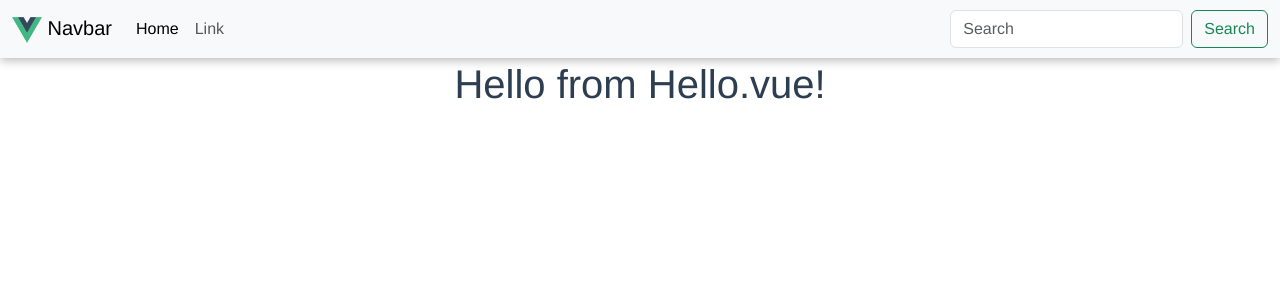
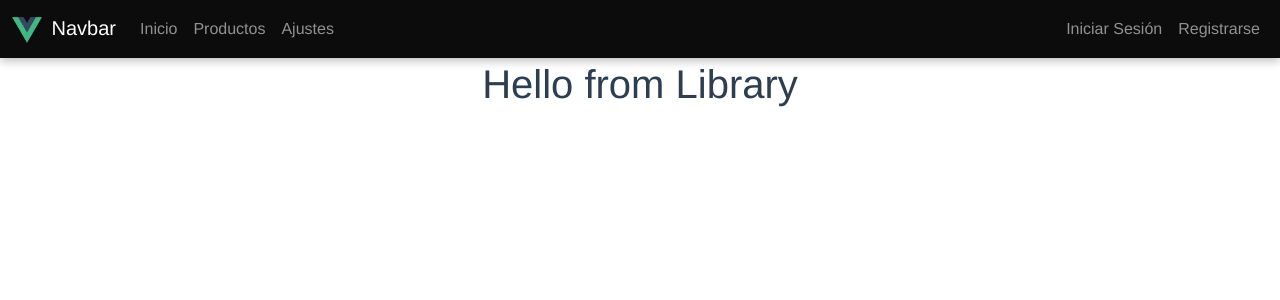
Before and after one commit to Ironjuan911/Parcial2_DesarrolloWeb, a Vue app: page /library in a window 1280 px wide. Shown: the top 300 px of the page. Built offline with nearby package versions, Linux system fonts and the light colour scheme.

Commit message:
End navbar and link works

```diff
--- a/src/App.vue
+++ b/src/App.vue
@@ -1,16 +1,25 @@
 <template>
-  <HelloView/>
+  <div id="app">
+    <RouterView/>
+  </div>
 </template>
 
 <script>
-import HelloView from './view/Hello.vue'
+
+import { RouterView } from 'vue-router'
+//import LibraryView from './view/Library.vue'
 
 export default {
   name: 'App',
+  mounted() {
+    console.log('App mounted.')
+  },
   components: {
-    HelloView
+    //LibraryView,
+    RouterView
   }
 }
+
 </script>
 
 <style>
--- a/src/components/HelloWorld.vue
+++ /dev/null
@@ -1,58 +0,0 @@
-<template>
-  <div class="hello">
-    <h1>{{ msg }}</h1>
-    <p>
-      For a guide and recipes on how to configure / customize this project,<br>
-      check out the
-      <a href="https://cli.vuejs.org" target="_blank" rel="noopener">vue-cli documentation</a>.
-    </p>
-    <h3>Installed CLI Plugins</h3>
-    <ul>
-      <li><a href="https://github.com/vuejs/vue-cli/tree/dev/packages/%40vue/cli-plugin-babel" target="_blank" rel="noopener">babel</a></li>
-      <li><a href="https://github.com/vuejs/vue-cli/tree/dev/packages/%40vue/cli-plugin-eslint" target="_blank" rel="noopener">eslint</a></li>
-    </ul>
-    <h3>Essential Links</h3>
-    <ul>
-      <li><a href="https://vuejs.org" target="_blank" rel="noopener">Core Docs</a></li>
-      <li><a href="https://forum.vuejs.org" target="_blank" rel="noopener">Forum</a></li>
-      <li><a href="https://chat.vuejs.org" target="_blank" rel="noopener">Community Chat</a></li>
-      <li><a href="https://twitter.com/vuejs" target="_blank" rel="noopener">Twitter</a></li>
-      <li><a href="https://news.vuejs.org" target="_blank" rel="noopener">News</a></li>
-    </ul>
-    <h3>Ecosystem</h3>
-    <ul>
-      <li><a href="https://router.vuejs.org" target="_blank" rel="noopener">vue-router</a></li>
-      <li><a href="https://vuex.vuejs.org" target="_blank" rel="noopener">vuex</a></li>
-      <li><a href="https://github.com/vuejs/vue-devtools#vue-devtools" target="_blank" rel="noopener">vue-devtools</a></li>
-      <li><a href="https://vue-loader.vuejs.org" target="_blank" rel="noopener">vue-loader</a></li>
-      <li><a href="https://github.com/vuejs/awesome-vue" target="_blank" rel="noopener">awesome-vue</a></li>
-    </ul>
-  </div>
-</template>
-
-<script>
-export default {
-  name: 'HelloWorld',
-  props: {
-    msg: String
-  }
-}
-</script>
-
-<!-- Add "scoped" attribute to limit CSS to this component only -->
-<style scoped>
-h3 {
-  margin: 40px 0 0;
-}
-ul {
-  list-style-type: none;
-  padding: 0;
-}
-li {
-  display: inline-block;
-  margin: 0 10px;
-}
-a {
-  color: #42b983;
-}
-</style>
--- a/src/components/Navbar.vue
+++ b/src/components/Navbar.vue
@@ -1,23 +1,26 @@
 <template>
-    <nav class="navbar navbar-expand-lg bg-body-tertiary myNavBar">
+
+  <nav class="navbar navbar-expand-lg" style="background-color: #0c0c0c;" data-bs-theme="dark">
     <div class="container-fluid">
       <a class="navbar-brand" href="#">
-        <img src = "../assets/logo.png" class = "me-" alt="" width = "30" height = "30"/>
+        <img src="../assets/logo.png" class="me-1" alt="" width="30" height="30" />
         Navbar
       </a>
-    <button class="navbar-toggler" type="button" data-bs-toggle="collapse" data-bs-target="#navbarSupportedContent" aria-controls="navbarSupportedContent" aria-expanded="false" aria-label="Toggle navigation">
+      <button class="navbar-toggler" type="button" data-bs-toggle="collapse" data-bs-target="#navbarSupportedContent"
+        aria-controls="navbarSupportedContent" aria-expanded="false" aria-label="Toggle navigation">
         <span class="navbar-toggler-icon">
 
         </span>
       </button>
       <div class="collapse navbar-collapse" id="navbarSupportedContent">
-      <ul class="navbar-nav me-auto mb-2 mb-lg-0">
-        <li class="nav-item">
-          <a class="nav-link active" aria-current="page" href="#">Home</a>
+        <ul class="navbar-nav  me-auto mb-2 mb-lg-0">
+
+
+          <li v-for="(element, index) in navElements" :key="index" class="nav-item">
+            <router-link class="nav-link" :to="element.href">{{ element.text }}</router-link>
           </li>
-        <li class="nav-item">
-          <a class="nav-link" href="#">Link</a>
-        </li>
+
+
           <!-- <li class="nav-item dropdown">
           <a class="nav-link dropdown-toggle" href="#" role="button" data-bs-toggle="dropdown" aria-expanded="false">
             Dropdown
@@ -34,11 +37,29 @@
           <!-- <li class="nav-item">
           <a class="nav-link disabled" aria-disabled="true">Disabled</a>
         </li> -->
+
+
+          <!-- Separacion del navbar -->
+          <div class="me-auto"></div>
+
+
+
+
         </ul>
-      <form class="d-flex" role="search">
-        <input class="form-control me-2" type="search" placeholder="Search" aria-label="Search"/>
-        <button class="btn btn-outline-success" type="submit">Search</button>
-      </form>
+
+        <ul class="navbar-nav mb-2 mb-lg-0">
+          <template v-if="!isLoggedIn">
+            <li v-for="element in loginElements" :key="element.href" :class="'nav-item'">
+              <a class="nav-link" :href="element.href">{{ element.text }}</a>
+            </li>
+
+          </template>
+        </ul>
+
+
+
+
+
       </div>
     </div>
   </nav>
@@ -47,22 +68,71 @@
 
 <script>
 export default {
-    name: 'AppNavbar'
+  name: 'AppNavbar',
+  data() {
+    return {
+      firstElements: [
+        { text: 'Inicio', href: '/' },
+        { text: 'Productos', href: '/products' },
+      ],
+      sesionElements: [
+        { text: 'Biblioteca', href: '/library' },
+      ],
+
+      lastElements: [
+        { text: 'Ajustes', href: '../pages/settings.html' },
+      ],
+      navElements: [],
+
+      loginElements: [
+        { text: 'Iniciar Sesión', href: '/login' },
+        { text: 'Registrarse', href: '/registration' },
+      ],
+
+      isLoggedIn: false,
+
+      userElements: [
+        { text: 'Iniciar Sesión', href: '../pages/perfil.html', style: "btn btn-outline-primary", },
+        { text: 'Registrarse', href: '../pages/logout.html', style: "btn btn-outline-secondary", },
+      ]
+
 
     }
+  },
+  mounted() {
+    this.navElements = [...this.firstElements];
+    if (localStorage.getItem('usuarioLogueado')) {
+      this.navElements.push(...this.sesionElements);
+    }
+    this.navElements.push(...this.lastElements);
+  },
+  methods: {
+
+  }
+}
+
+
 </script>
 
 <style scoped>
 nav {
-    position:fixed;
+  position: fixed;
   top: 0;
   left: 0;
   width: 100%;
   z-index: 9999;
   box-shadow: 0 2px 10px rgba(0, 0, 0, 0.3);
+
+
 }
 
 
+html {
+    scroll-padding-top: 12% !important;
+}
 
+body {
+    margin-top: 7% !important;
 
+}
 </style>
--- a/src/main.js
+++ b/src/main.js
@@ -1,8 +1,12 @@
 import { createApp } from 'vue'
 import App from './App.vue'
+
+import router from './router/index.js'
 
 import 'bootstrap/dist/css/bootstrap.min.css'
 import 'bootstrap'
 
 
-createApp(App).mount('#app')
+const app = createApp(App)
+app.use(router)
+app.mount('#app')
--- /dev/null
+++ b/src/router/index.js
@@ -0,0 +1,24 @@
+import { createRouter, createWebHistory } from 'vue-router'
+
+import Home from '../view/Home.vue'
+
+import GameView from '../view/game.vue'
+import LoginView from '../view/login.vue'
+import ProductsView from '../view/products.vue'
+import RegistrationView from '../view/registration.vue'
+import LibraryView from '../view/Library.vue'
+
+
+const routes = [
+    {path: '/', component: Home},
+    {path: '/game', component: GameView},
+    {path: '/login', component: LoginView},
+    {path: '/products', component: ProductsView},
+    {path: '/registration', component: RegistrationView},
+    {path: '/library', component: LibraryView}
+]
+
+export default createRouter({
+    history: createWebHistory(),
+    routes
+})
--- a/src/view/Hello.vue
+++ b/src/view/Home.vue
@@ -1,7 +1,7 @@
 <template>
     <div>
         <AppNavbar/>
-        <h1>Hello from Hello.vue!</h1>
+        <h1>Hello from Home</h1>
     </div>
 
 </template>
@@ -11,7 +11,7 @@
 import AppNavbar from '../components/Navbar.vue'
 
 export default {
-    name: 'HelloView',
+    name: 'HomeView',
     components: {
         AppNavbar
     }
--- /dev/null
+++ b/src/view/Library.vue
@@ -0,0 +1,19 @@
+<template>
+    <div>
+        <AppNavbar/>
+        <h1>Hello from Library</h1>
+    </div>
+
+</template>
+
+<script>
+
+import AppNavbar from '../components/Navbar.vue'
+
+export default {
+    name: 'LibraryView',
+    components: {
+        AppNavbar
+    }
+}
+</script>
--- /dev/null
+++ b/src/view/game.vue
@@ -0,0 +1,19 @@
+<template>
+    <div>
+        <AppNavbar/>
+        <h1>Hello from Game</h1>
+    </div>
+
+</template>
+
+<script>
+
+import AppNavbar from '../components/Navbar.vue'
+
+export default {
+    name: 'GameView',
+    components: {
+        AppNavbar
+    }
+}
+</script>
--- /dev/null
+++ b/src/view/login.vue
@@ -0,0 +1,19 @@
+<template>
+    <div>
+        <AppNavbar/>
+        <h1>Login</h1>
+    </div>
+
+</template>
+
+<script>
+
+import AppNavbar from '../components/Navbar.vue'
+
+export default {
+    name: 'LoginView',
+    components: {
+        AppNavbar
+    }
+}
+</script>
--- /dev/null
+++ b/src/view/products.vue
@@ -0,0 +1,19 @@
+<template>
+    <div>
+        <AppNavbar/>
+        <h1>Hello from products</h1>
+    </div>
+
+</template>
+
+<script>
+
+import AppNavbar from '../components/Navbar.vue'
+
+export default {
+    name: 'ProductsView',
+    components: {
+        AppNavbar
+    }
+}
+</script>
--- /dev/null
+++ b/src/view/registration.vue
@@ -0,0 +1,19 @@
+<template>
+    <div>
+        <AppNavbar/>
+        <h1>Hello from registration</h1>
+    </div>
+
+</template>
+
+<script>
+
+import AppNavbar from '../components/Navbar.vue'
+
+export default {
+    name: 'RegistrationView',
+    components: {
+        AppNavbar
+    }
+}
+</script>
```
Lines whose indentation alone changed are shown as unchanged.
